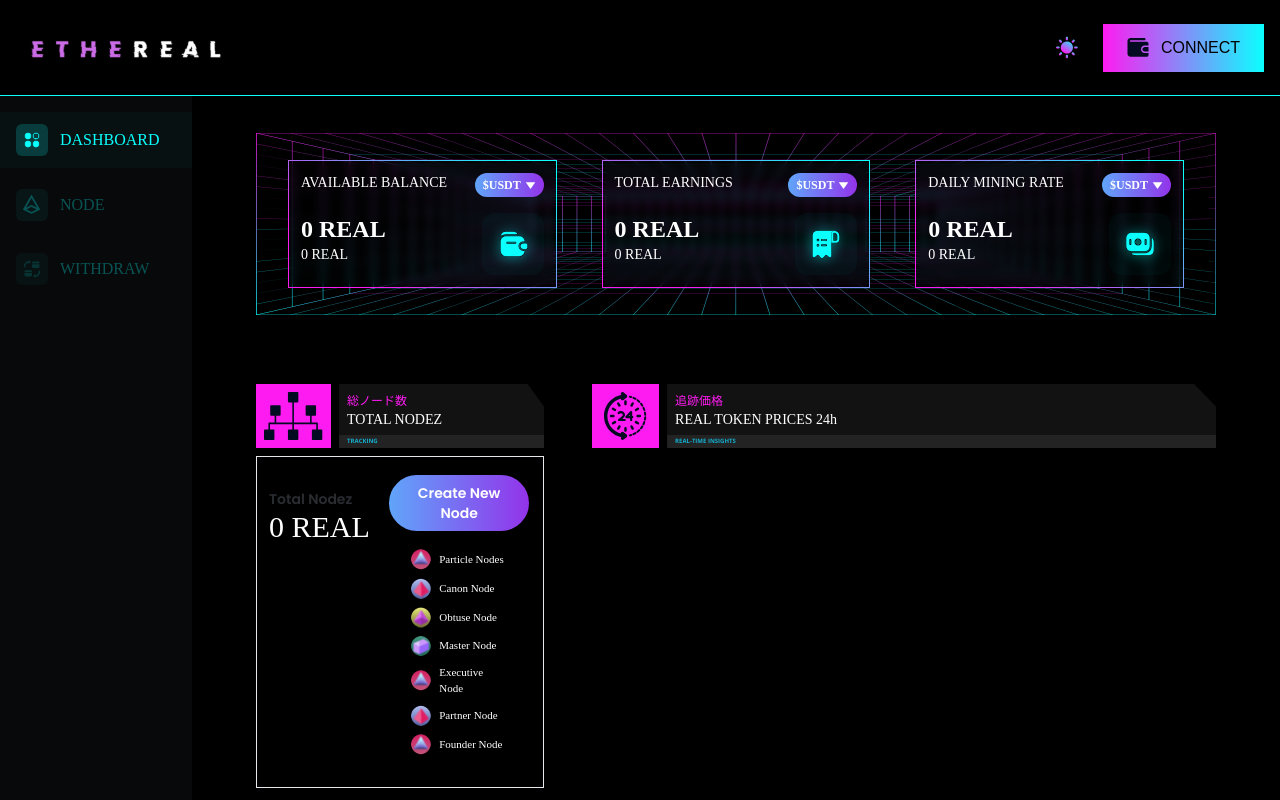
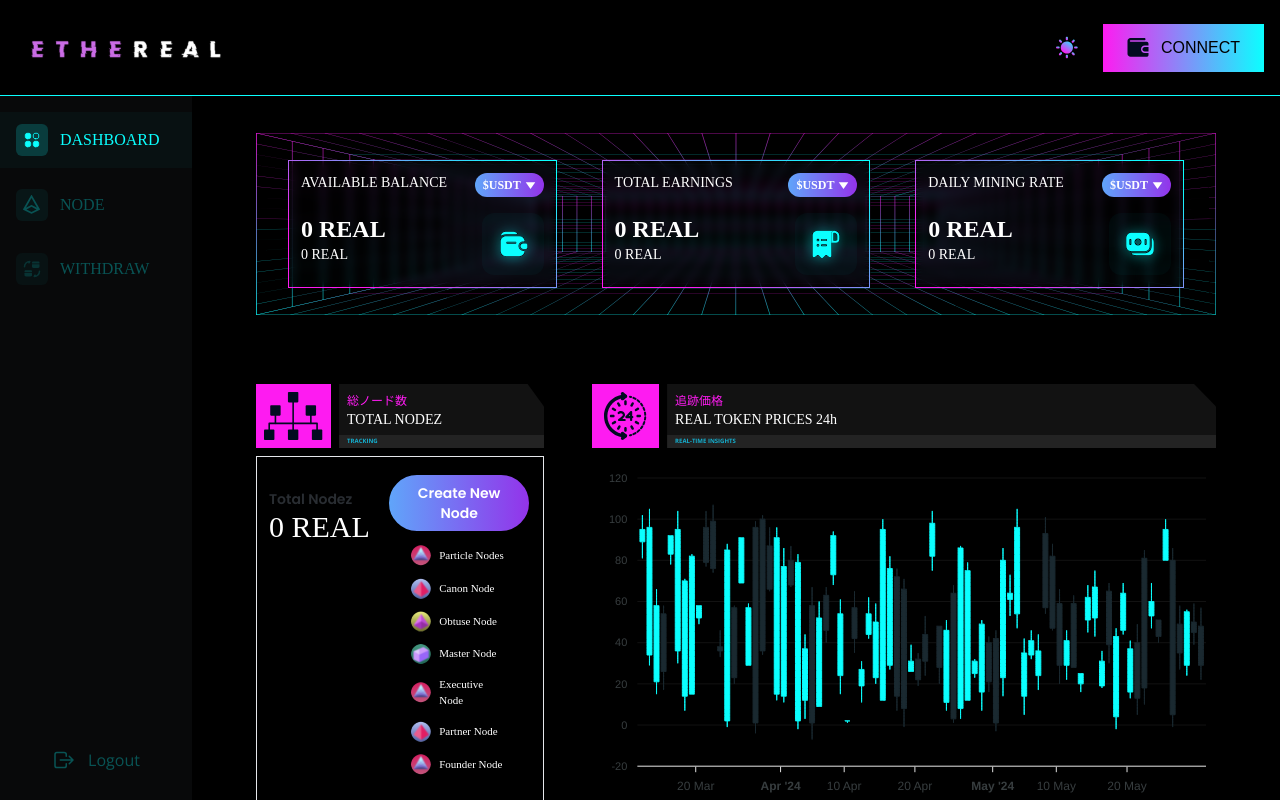
Before and after one commit to manish189000/ethereal-dapp, a React (Vite) app in the folder frontend/: page /dashboard/dashboard in a window 1280 px wide. Built offline with nearby package versions, Linux system fonts and the light colour scheme; a web font is replaced by a local one.

Commit message:
added candlestick chart

```diff
--- a/frontend/package.json
+++ b/frontend/package.json
@@ -10,7 +10,9 @@
     "preview": "vite preview"
   },
   "dependencies": {
+    "apexcharts": "^3.47.0",
     "react": "^18.2.0",
+    "react-apexcharts": "^1.4.1",
     "react-dom": "^18.2.0",
     "react-icons": "^5.0.1",
     "react-router-dom": "^6.22.3"
--- /dev/null
+++ b/frontend/src/components/Candlestickchart.jsx
@@ -0,0 +1,93 @@
+// CandlestickChart.js
+import React from "react";
+import Chart from "react-apexcharts";
+
+class CandlestickChart extends React.Component {
+  constructor(props) {
+    super(props);
+
+    this.state = {
+      options: {
+        chart: {
+          toolbar: {
+            show: false,
+          },
+          type: "candlestick",
+          height: 350,
+        },
+        xaxis: {
+          type: "datetime",
+        },
+        yaxis: {
+          tooltip: {
+            enabled: true,
+          },
+        },
+        // candlestick: {
+        //   colors: {
+        //     upward: "#3C90EB",
+        //     downward: "#DF7D46",
+        //   },
+        // },
+        plotOptions: {
+          candlestick: {
+            colors: {
+              upward: "#0BFFFF", // Color for upward candlesticks (green)
+              downward: "#1A2930", // Color for downward candlesticks (red)
+            },
+          },
+        },
+        grid: {
+          borderColor: "#121212", // Change color of horizontal grid lines
+        },
+        // colors: {
+        //   // Customize colors here
+        //   upward: "#0BFFFF", // Color for upward candlesticks (green)
+        //   downward: "#1A2930", // Color for downward candlesticks (red)
+        // },
+      },
+
+      series: [
+        {
+          data: this.generateData(80), // Generating 10 random data points initially
+        },
+      ],
+    };
+  }
+
+  // Function to generate random data for the chart
+  generateData(count) {
+    let date = new Date();
+    let data = [];
+    for (let i = 0; i < count; i++) {
+      date.setDate(date.getDate() + 1);
+
+      let open = Math.floor(Math.random() * (100 - 1 + 1)) + 1;
+      let close = Math.floor(Math.random() * (100 - 1 + 1)) + 1;
+      let low = Math.min(open, close) - Math.floor(Math.random() * 10);
+      let high = Math.max(open, close) + Math.floor(Math.random() * 10);
+
+      data.push({
+        x: date.getTime(),
+        y: [open, high, low, close],
+      });
+    }
+    return data;
+  }
+
+  render() {
+    return (
+      <div className="candlestick-chart w-full">
+        <Chart
+          options={this.state.options}
+          series={this.state.series}
+          type="candlestick"
+          height={350}
+          //   width={400}
+        />
+      </div>
+    );
+  }
+}
+
+export default CandlestickChart;
--- a/frontend/src/components/Sidebar.jsx
+++ b/frontend/src/components/Sidebar.jsx
@@ -1,10 +1,12 @@
 import { NavLink } from "react-router-dom";
 import db_icon from "../assets/dbicon.svg";
 import node_icon from "../assets/nodeicon.svg";
+import { IoLogOutOutline } from "react-icons/io5";
 
 const Sidebar = () => {
   return (
-    <div className="w-[15%] h-full bg-[#08090A] flex flex-col py-3">
+    <div className="w-[15%] h-full bg-[#08090A] flex flex-col justify-between py-3">
+      <div className="w-full flex flex-col ">
         <NavLink
           to={"dashboard"}
           className={({ isActive }) =>
@@ -90,6 +92,11 @@ const Sidebar = () => {
           <span className="text-[#0BFFFF] font-lw">WITHDRAW</span>
         </NavLink>
       </div>
+      <div className="flex gap-3 items-center justify-center my-4 cursor-pointer opacity-30 hover:opacity-100 ">
+        <IoLogOutOutline className=" text-2xl text-[#0BFFFF]" />
+        <p className=" text-[#0BFFFF] font-openSans">Logout</p>
+      </div>
+    </div>
   );
 };
 
--- a/frontend/src/pages/DashboardPage.jsx
+++ b/frontend/src/pages/DashboardPage.jsx
@@ -2,14 +2,11 @@ import UserBalance from "../components/UserBalance";
 import nodez from "../assets/nodez.svg";
 import portfolio from "../assets/portfolio.png";
 import clock from "../assets/clock.svg";
-import particle_node from "../assets/particle_node.svg";
-import master_node from "../assets/master_node.svg";
 import arrow from "../assets/Arrow.svg";
-import obtuse_node from "../assets/obtuse_node.svg";
-import canon_node from "../assets/canon_node.svg";
 import NodeName from "../components/NodeName";
 import { nodeObject } from "../util/data";
 import DashboardStatement from "../components/DashboardStatement";
+import CandlestickChart from "../components/Candlestickchart";
 
 const DashboardPage = () => {
   return (
@@ -53,14 +50,23 @@ const DashboardPage = () => {
               >
                 Create New Node
               </button>
-              <div className="flex flex-col gap-2 mx-6 my-4">
-                <NodeName img={particle_node} nodeName={"Particle Nodes"} />
+              <div className="flex flex-col gap-3 mx-6 my-3">
+                {/* <NodeName img={particle_node} nodeName={"Particle Nodes"} />
                 <NodeName img={canon_node} nodeName={"Canon Node"} />
                 <NodeName img={obtuse_node} nodeName={"Obtuse Node"} />
                 <NodeName img={master_node} nodeName={"Master Node"} />
                 <NodeName img={particle_node} nodeName={"Executive Node"} />
                 <NodeName img={canon_node} nodeName={"Partner Node"} />
-                <NodeName img={particle_node} nodeName={"Founder Node"} />
+                <NodeName img={particle_node} nodeName={"Founder Node"} /> */}
+                {nodeObject.map((item) => {
+                  return (
+                    <NodeName
+                      key={Math.random()}
+                      img={item.nodeImage}
+                      nodeName={item.nodeName}
+                    />
+                  );
+                })}
               </div>
             </div>
           </div>
@@ -91,9 +97,12 @@ const DashboardPage = () => {
               </div>
             </div>
           </div>
+          <div className="w-full ">
+            <CandlestickChart />
+          </div>
         </div>
       </div>
-      <div className="w-[70%] "></div>
+
       <div className="portfolio">
         <div className="inSection1 mt-14 flex h-16 gap-3 w-full">
           <img src={portfolio} alt="nodez" className="bg-rgba-254 py-2 px-3" />
@@ -138,6 +147,7 @@ const DashboardPage = () => {
           </div>
         </div>
       </div>
+      {/* <CandlestickChart /> */}
       <div
         style={{
           border: "1px solid",
@@ -147,15 +157,7 @@ const DashboardPage = () => {
         }}
         className="detailContainer w-full mt-2 flex"
       >
-        <div
-          // style={{
-          //   border: "1px solid",
-          //   borderImageSource:
-          //     "linear-gradient(212.97deg, #0BFFFF 8.98%, #FE1BF1 80.33%)",
-          //   borderImageSlice: 1,
-          // }}
-          className="leftpart w-[75%] border-r-2 border-[#0E0E0E] px-14 py-8"
-        >
+        <div className="leftpart w-[75%] border-r-2 border-[#0E0E0E] px-14 py-8">
           {nodeObject.map((item) => {
             return (
               <DashboardStatement
--- a/frontend/tailwind.config.js
+++ b/frontend/tailwind.config.js
@@ -19,6 +19,7 @@ export default {
         poppins: ["Poppins", "sans-serif"],
         openSans: ["Open Sans", "sans-serif"],
         lw: ["Leelawadee UI Bold"],
+        // lw: ["Inter", "sans-serif"],
       },
     },
   },
```
Also changed, not shown: 1 other file (tests, documents, lock files or other folders). Lines whose indentation alone changed are shown as unchanged.
